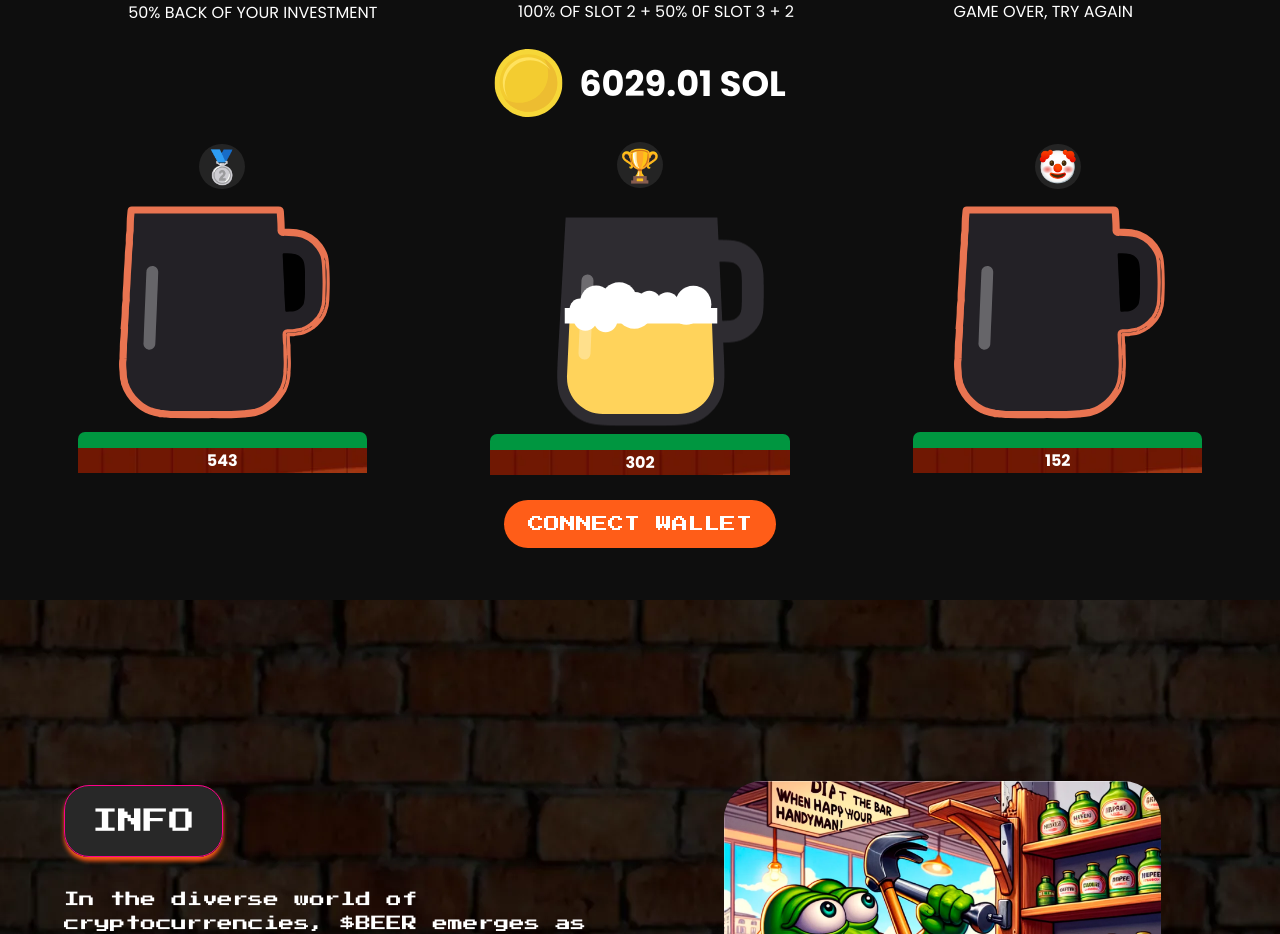
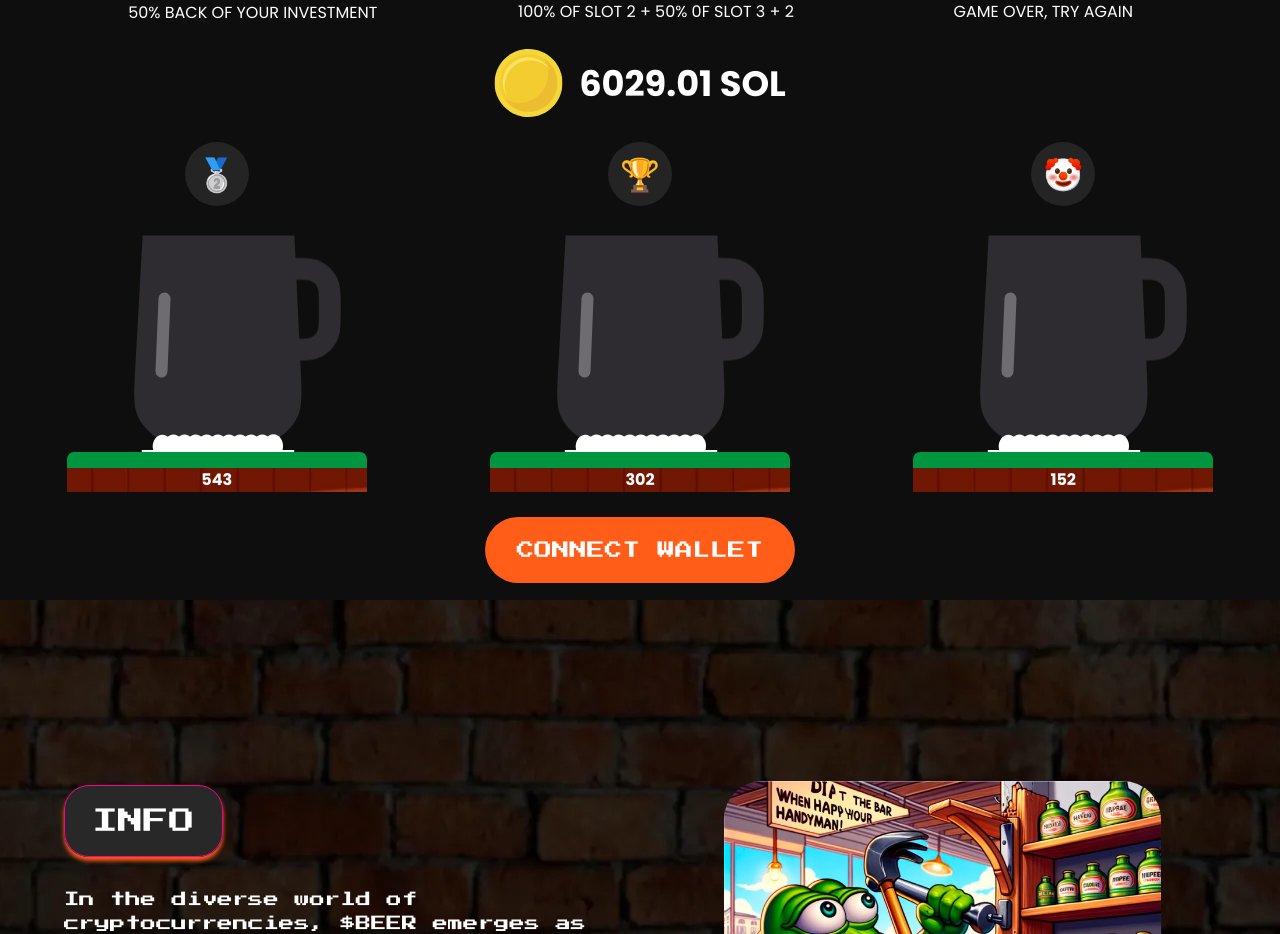
Before and after one commit to unordered-set/beerdemo, a React (Create React App) app in the folder beer/: page / in a window 1280 px wide. Shown: the part 1000-1934 px from the top of the page. Built offline with nearby package versions, Linux system fonts and the light colour scheme.

Commit message:
add animation on cap by click

```diff
--- a/beer/src/components/Game/Game.jsx
+++ b/beer/src/components/Game/Game.jsx
@@ -1,6 +1,6 @@
 import "./game.css";
 import coinImg from "./../../img/coin.svg";
-import beerImg from "./../../img/beercap.svg";
+
 import Lottie from "lottie-react";
 import AnimationBeer from "./AnimationBeer.json";
 import { useRef } from "react";
@@ -8,7 +8,17 @@ import { useRef } from "react";
 
 function Game() {
 
-  const lottieRef = useRef();
+  const lottieRefs = [
+    useRef(null),
+    useRef(null),
+    useRef(null)
+  ];
+
+  const playAnimation = (index) => {
+    if (lottieRefs[index].current) {
+      lottieRefs[index].current.play();
+    }
+  };
 
   return (
     <section className="Game">
@@ -48,9 +58,13 @@ function Game() {
           <div className="game__winner">
             <div className="game__winners_icon"><span>🥈</span></div>
             <div className="game__winners_cap">
-
-                {/* <div className="game__winners_capanime"><Lottie animationData={AnimationBeer} /></div> */}
-                <img src={beerImg} alt="" />
+            <div className="game__winners_capanime" onClick={() => playAnimation(0)}>
+                <Lottie animationData={AnimationBeer}
+                        lottieRef={lottieRefs[0]}
+                        loop={false}
+                        autoplay={false}
+                />
+              </div>
             </div>
             <div className="game__winners_place"></div>
             <div className="game__winners_points"><h1>543</h1></div>
@@ -59,13 +73,13 @@ function Game() {
           <div className="game__winner">
             <div className="game__winners_icon"><span>🏆</span></div>
             <div className="game__winners_cap">
-                <div className="game__winners_capanime">
-                  <Lottie animationData={AnimationBeer}
-                  lottieRef={lottieRef}
-                        loop={true}
-                        />
-                </div>
-                {/* <img src={beerImg} alt="" /> */}
+            <div className="game__winners_capanime" onClick={() => playAnimation(1)}>
+                <Lottie animationData={AnimationBeer}
+                        lottieRef={lottieRefs[1]}
+                        loop={false}
+                        autoplay={false}
+                />
+              </div>
                 </div>
 
             <div className="game__winners_place"></div>
@@ -75,8 +89,14 @@ function Game() {
           <div className="game__winner">
             <div className="game__winners_icon"><span>🤡</span></div>
             <div className="game__winners_cap">
-                {/* <div className="game__winners_capanime"><Lottie animationData={AnimationBeer}/></div> */}
-                <img src={beerImg} alt="" />
+            <div className="game__winners_capanime" onClick={() => playAnimation(2)}>
+                <Lottie animationData={AnimationBeer}
+                        lottieRef={lottieRefs[2]}
+                        loop={false}
+                        autoplay={false}
+                        className="cap__animation"
+                />
+              </div>
             </div>
             <div className="game__winners_place"></div>
             <div className="game__winners_points"><h1>152</h1></div>
--- a/beer/src/components/Game/game.css
+++ b/beer/src/components/Game/game.css
@@ -103,7 +103,7 @@
     background-color: rgba(36, 36, 36, 1);
     font-size: 4vh;
     border-radius: 50%;
-    padding: 1%;
+    padding: 4%;
 }
 .game__winners_cap{
     display: flex;
@@ -136,6 +136,7 @@
     background-image: url(./placewinner.webp);
     background-size: cover;
     background-repeat: no-repeat;
+    height: 3vh;
     display: flex;
     justify-content: center;
     align-items: center;
@@ -152,8 +153,10 @@
 
 .game__connect > h1 {
     background-color: #FF5D18;
+    font-size: 2.2vh;
     border-radius: 47px;
-    padding: 2vh 3vh;
+    padding: 3vh 4vh;
+    font-weight: 400;
 }
 
 
@@ -214,6 +217,13 @@
         margin-bottom: 2vh;
     }
 
+    .game__winners_icon {
+
+        margin-bottom: 2vh;
+        border-radius: 50%;
+        padding: 10%;
+}
+
     .game__connect {
         margin-top: 2vh;
     }
```
